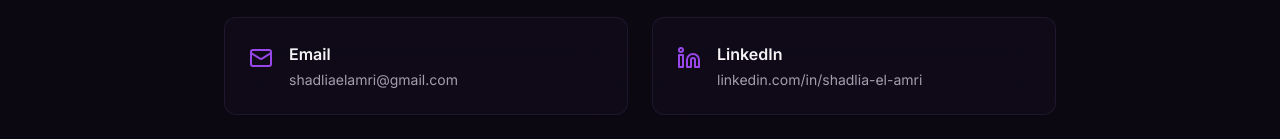
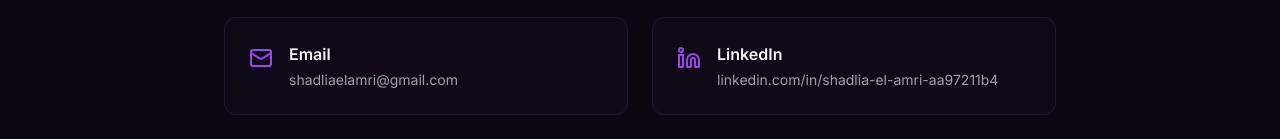
Before and after one commit to shadlia/chadlia-elamri, a React (Vite) app: page / in a window 1280 px wide. Shown: the part 5301-5440 px from the top of the page. Built offline with nearby package versions, Linux system fonts and the light colour scheme.

Commit message:
fix linkedin link

```diff
--- a/src/components/Contact.tsx
+++ b/src/components/Contact.tsx
@@ -17,8 +17,8 @@
     {
       icon: Linkedin,
       label: t('contact.linkedin'),
-      value: "linkedin.com/in/shadlia-el-amri",
-      href: "https://linkedin.com/in/shadlia-el-amri"
+      value: "linkedin.com/in/shadlia-el-amri-aa97211b4",
+      href: "https://www.linkedin.com/in/shadlia-el-amri-aa97211b4/"
     },
     {
       icon: Github,
--- a/src/components/Footer.tsx
+++ b/src/components/Footer.tsx
@@ -18,7 +18,7 @@
 
           <div className="flex items-center gap-4">
             <a
-              href="https://linkedin.com/in/shadlia-el-amri"
+              href="https://www.linkedin.com/in/shadlia-el-amri-aa97211b4/"
               target="_blank"
               rel="noopener noreferrer"
               className="text-muted-foreground hover:text-primary transition-colors"
```
